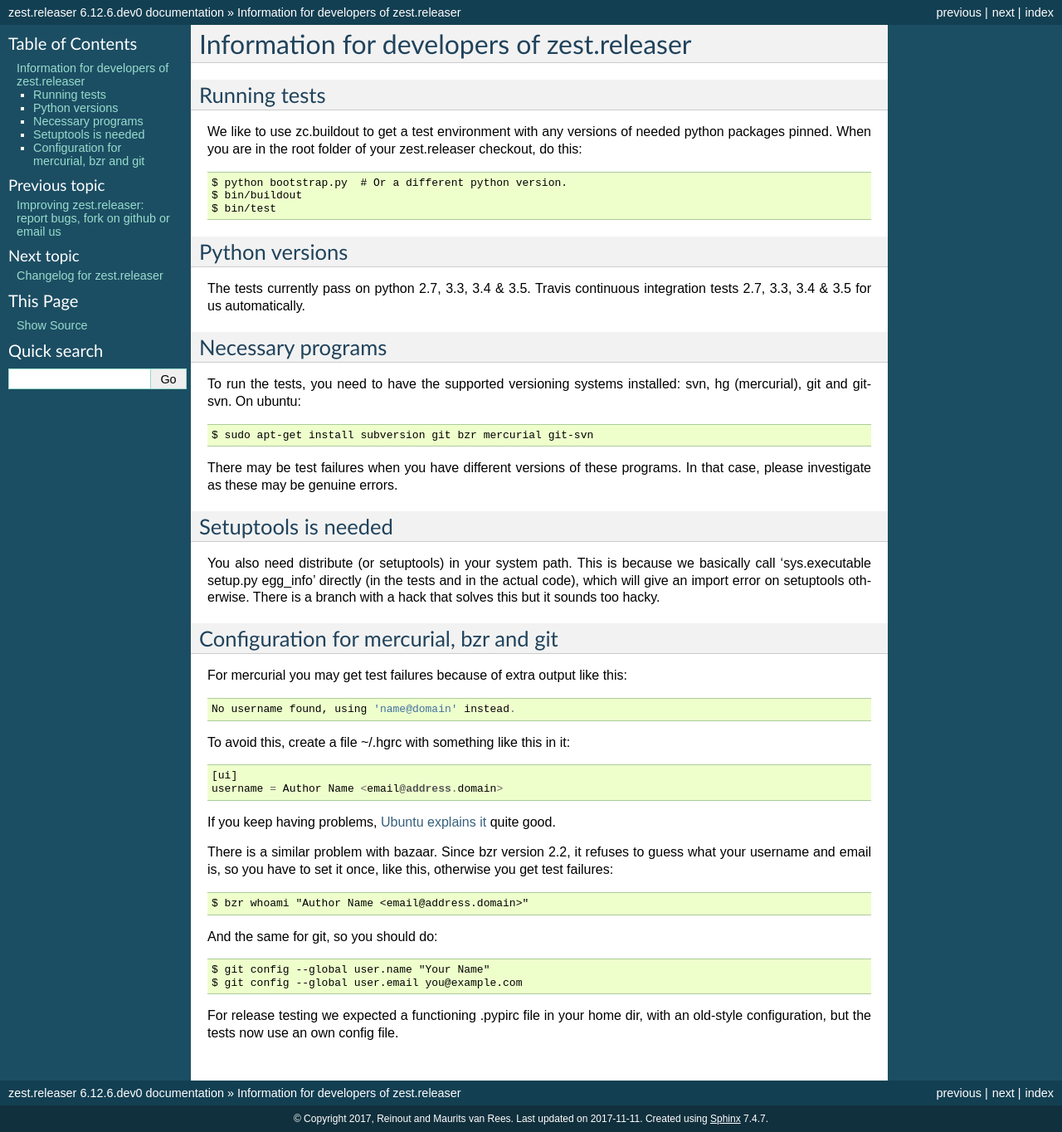
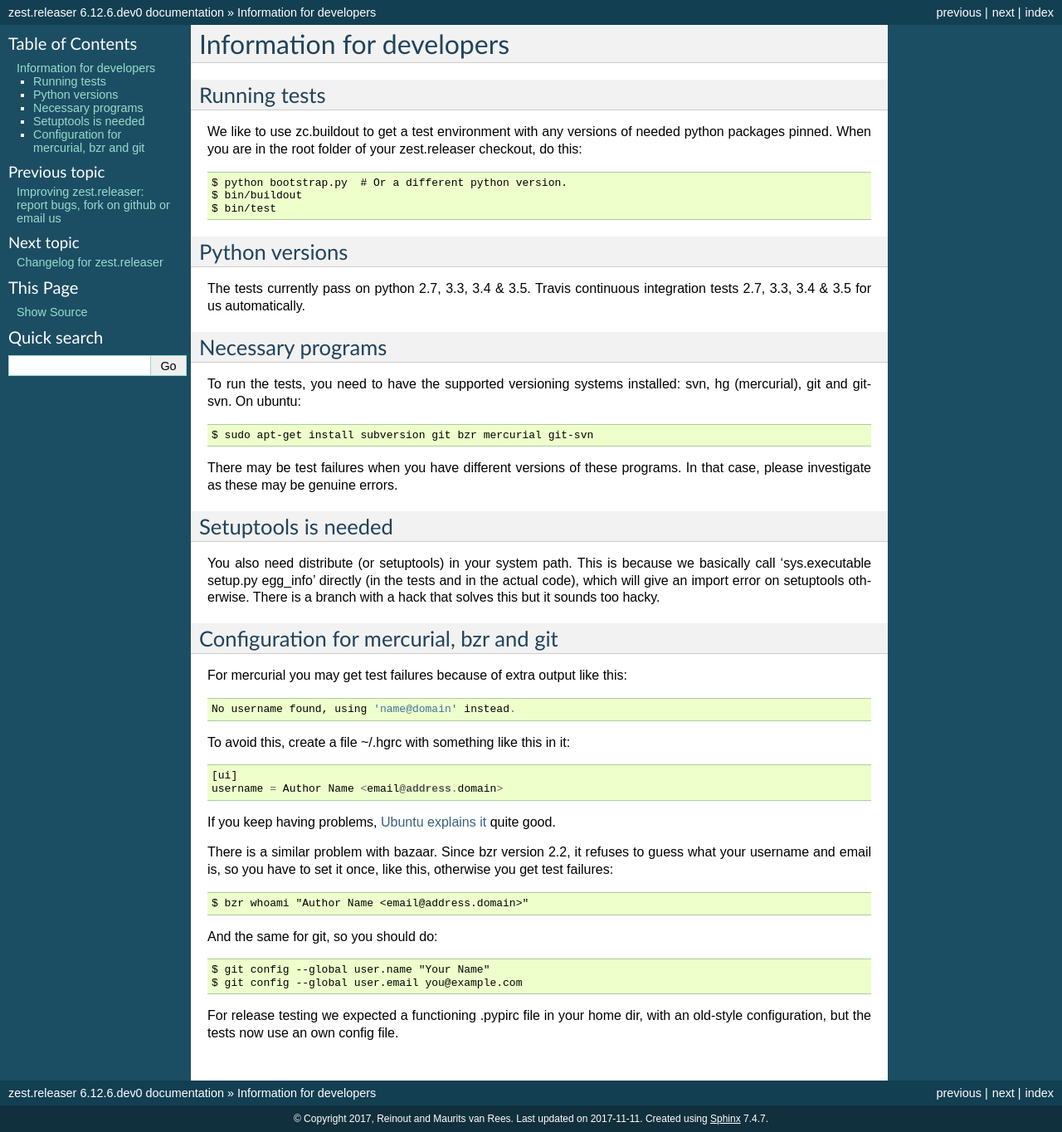
Before and after one commit to zestsoftware/zest.releaser, a Sphinx documentation site: the page built from doc/source/developing.rst, in a window 1280 px wide. Shown: the whole page at 83% size. Built offline with Sphinx 7.4.7, drawn with Linux system fonts in a browser that asks for light colours; pages that are not in the unit, such as notebooks, are missing from menus.

Commit message:
Doc: Shorten "Developer" section title.
This makes it easier to spot in the contents side-bar.

```diff
--- a/doc/source/developing.rst
+++ b/doc/source/developing.rst
@@ -1,5 +1,5 @@
-Information for developers of zest.releaser
-===========================================
+Information for developers
+==========================
 
 Running tests
 -------------
```
